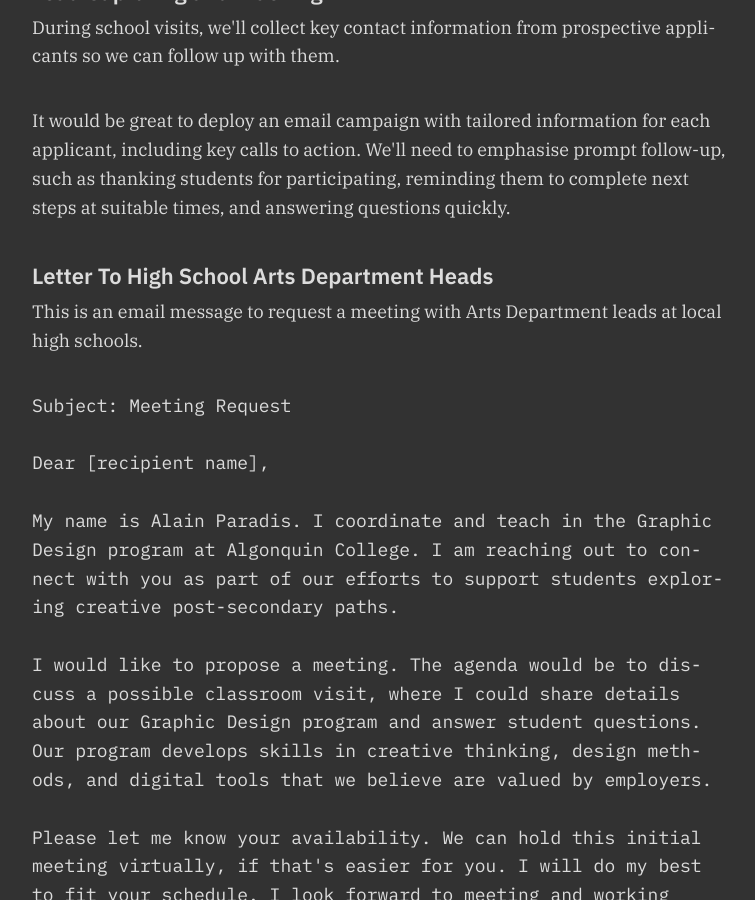
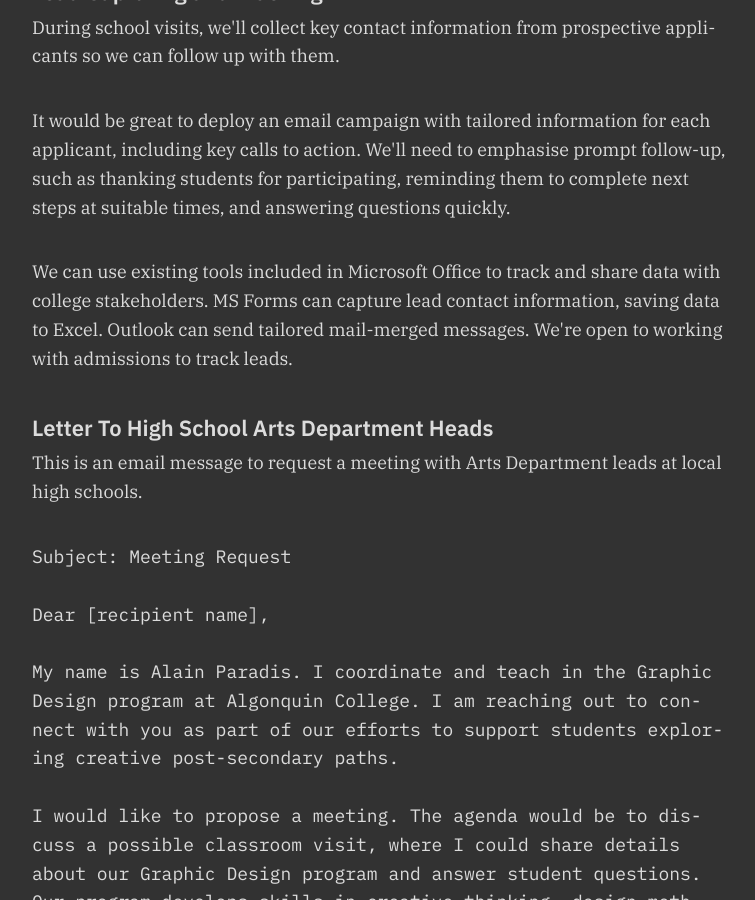
Before and after one commit to AlainParadis/program-transformation, a Jekyll site: the page built from outreach-planning.md, in a window 1280 px wide and 900 px high, scrolled down 1992 px. Shown: the whole window, without its empty margins (76-831 px from the left). Built offline with Jekyll 4.4.1, drawn with Linux system fonts in a browser that asks for light colours.

Commit message:
Update outreach-planning.md

```diff
--- a/outreach-planning.md
+++ b/outreach-planning.md
@@ -81,8 +81,11 @@ title: Outreach Planning
 <p>
 	It would be great to deploy an email campaign with tailored information for each applicant, including key calls to action. We'll need to emphasise prompt follow-up, such as thanking students for participating, reminding them to complete next steps at suitable times, and answering questions quickly.
 </p>
+<p>
+    We can use existing tools included in Microsoft Office to track and share data with college stakeholders. MS Forms can capture lead contact information, saving data to Excel. Outlook can send tailored mail-merged messages. We're open to working with admissions to track leads.
+</p>
 <h4>
-	Letter To High School Arts Department Heads
+Letter To High School Arts Department Heads
 </h4>
 <p>
 	This is an email message to request a meeting with Arts Department leads at local high schools.
```
